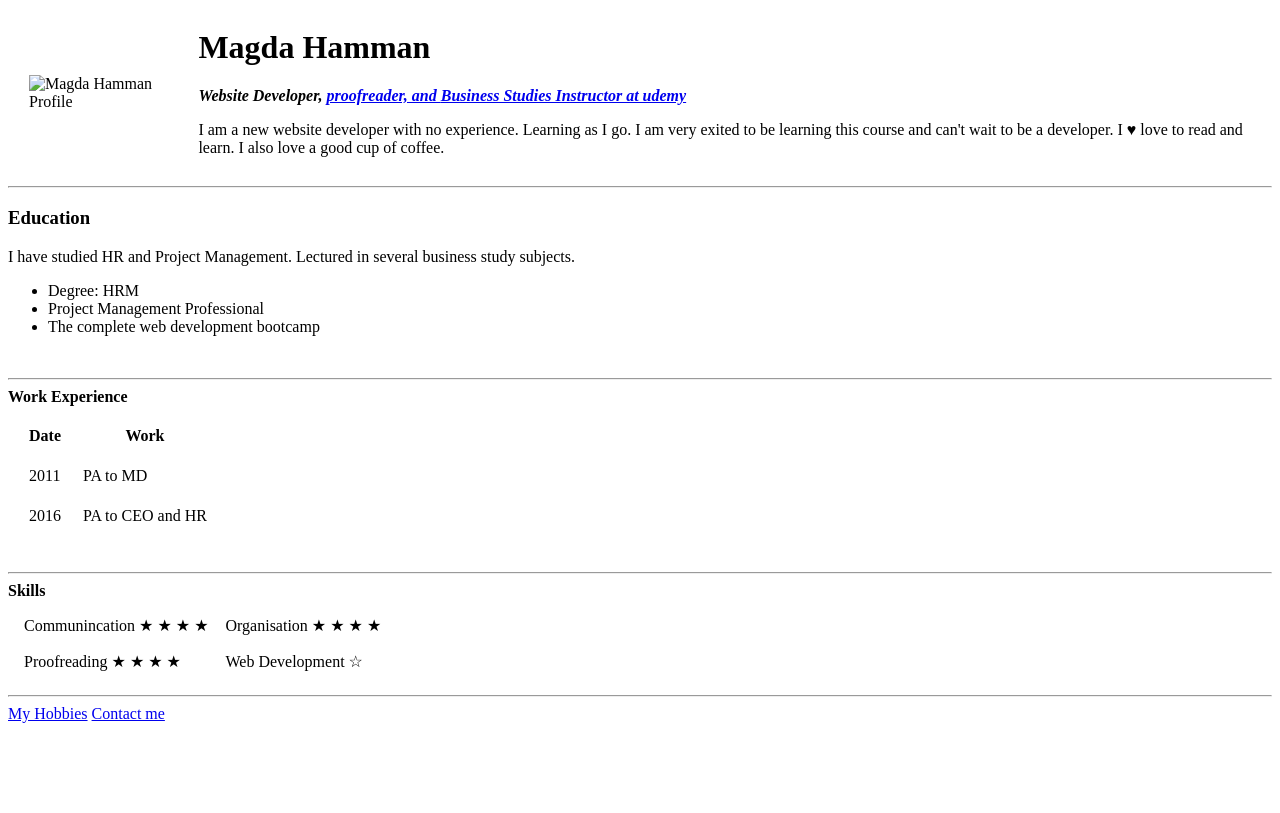
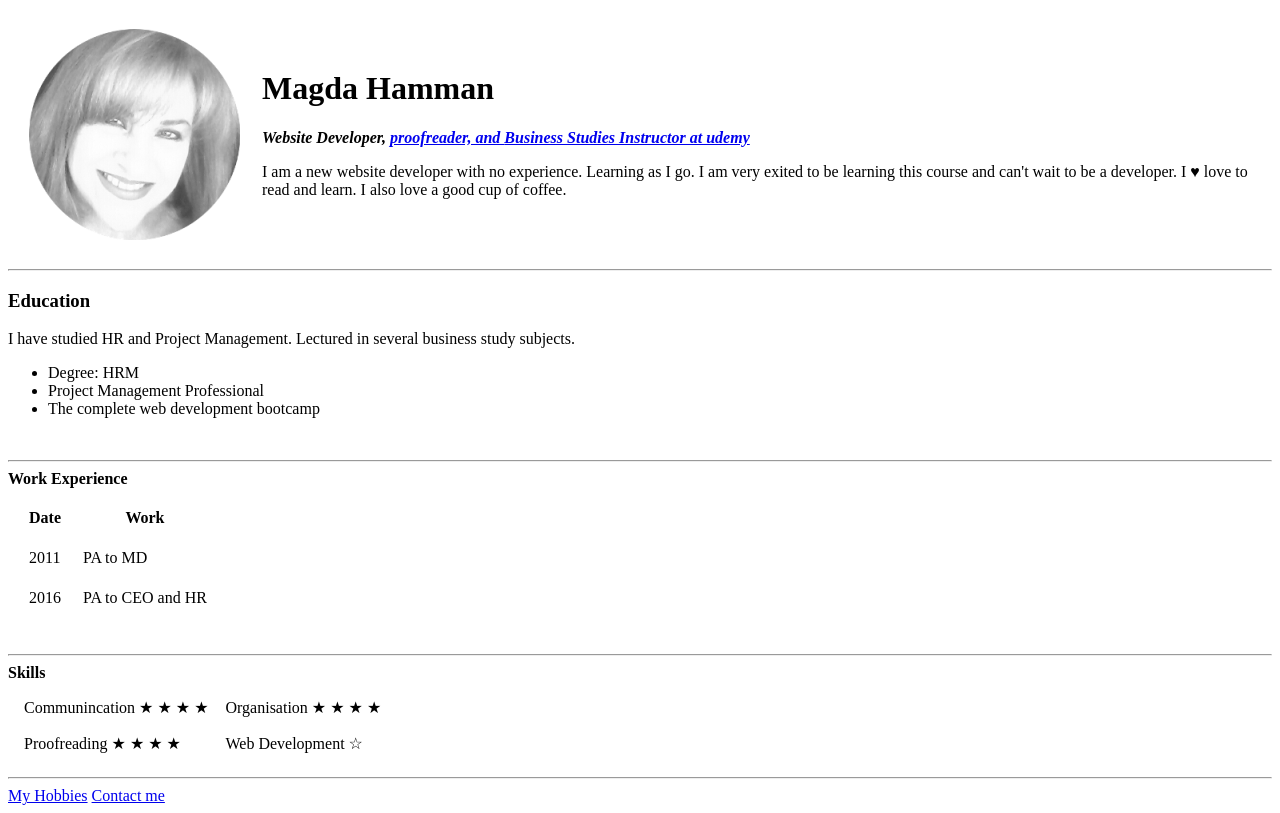
Before and after one commit to Maggii19/Magda-CV, a plain HTML site: page index.html in a window 1280 px wide. Drawn offline with Linux system fonts and the light colour scheme.

Commit message:
Update index.html
string changes

```diff
--- a/index.html
+++ b/index.html
@@ -6,7 +6,7 @@
 <body>
   <table cellspacing="20">
     <tr>
-      <td><img src="Images.html/15 July 2017 087-modified.png" alt="Magda Hamman Profile"></td>
+      <td><img src="Magda-CV/Images/15 July 2017 087-modified.png" alt="Magda Hamman Profile"></td>
       <td>
         <h1>Magda Hamman</h1>
         <p><strong><em>Website Developer, <a href="Images.html/URBAN AD.png" </a>proofreader, and <a href="https://www.udemy.com/user/magda-232"> Business Studies Instructor at udemy</a></strong></em>
```
